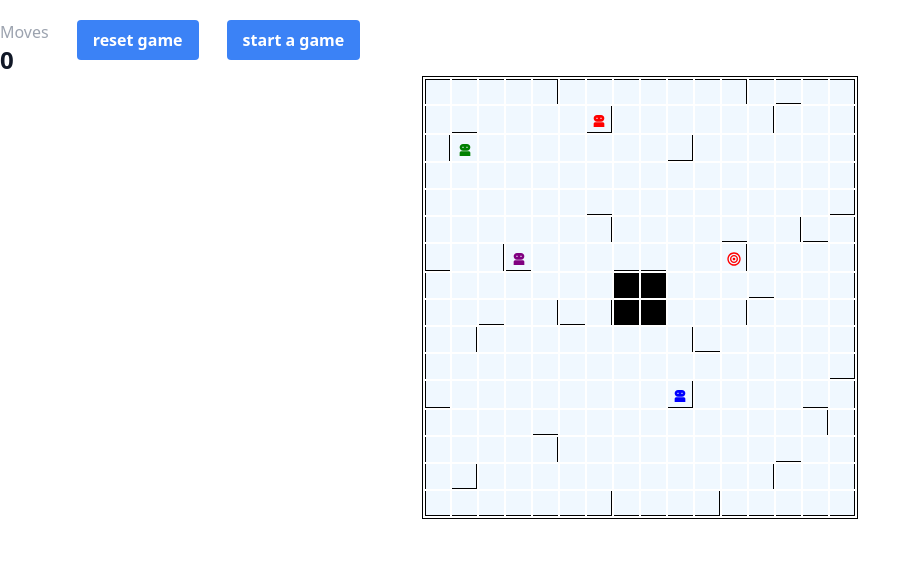
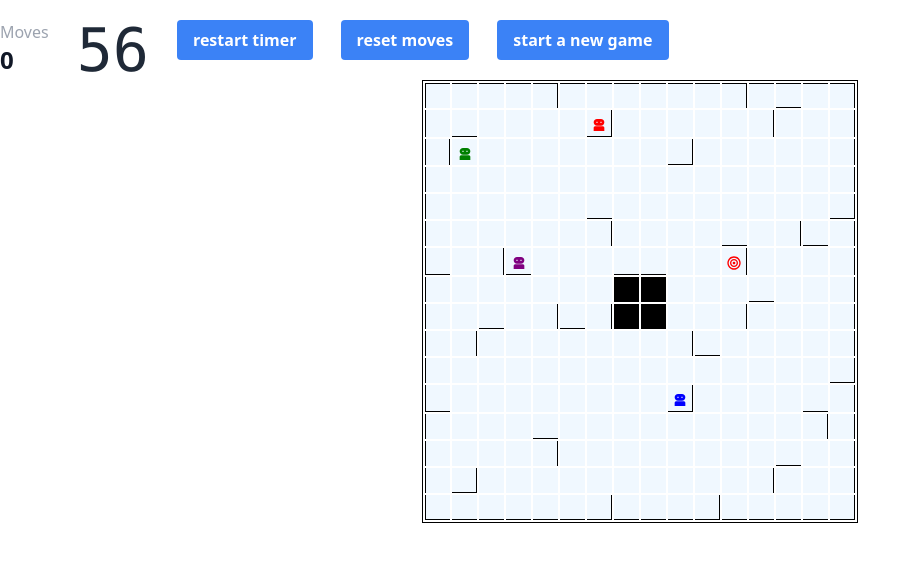
Before and after one commit to mimoo/robot_stuff, a Nuxt app: page / in a window 1280 px wide. Shown: the top 562 px of the page, without its empty margins (0-921 px from the left). Built offline with nearby package versions, Linux system fonts and the light colour scheme.

Commit message:
added timer

```diff
--- a/components/VBoard.vue
+++ b/components/VBoard.vue
@@ -1,5 +1,5 @@
 <script lang="ts" setup>
-import { onMounted, computed, ref, Ref } from "vue";
+import { onMounted, computed, ref, Ref, watch } from "vue";
 //import { Game } from "#imports";
 
 //
@@ -149,6 +149,46 @@ function moveTo(row_idx: number, col_idx: number) {
     activeMovement(activeRobot.value);
   }
 }
+
+//
+// Timer stuff
+//
+
+const DEFAULT_TIMER = 60;
+
+const timeLeft: Ref<number> = ref(DEFAULT_TIMER);
+const timerEnabled: Ref<boolean> = ref(true);
+let timerId: any = null;
+
+watch(timerEnabled, async (newValue) => {
+  console.log("timerEnabled changed to " + newValue);
+  if (newValue) {
+    timerId = setTimeout(() => {
+      timeLeft.value--;
+    }, 1000);
+  }
+});
+
+watch(
+  timeLeft,
+  async (newValue) => {
+    console.log("timeLeft changed to " + newValue);
+    if (newValue > 0 && timerEnabled.value) {
+      timerId = setTimeout(() => {
+        timeLeft.value--;
+      }, 1000);
+    }
+  },
+  { immediate: true }
+);
+
+function startTimer() {
+  if (timerId !== null) {
+    clearTimeout(timerId);
+  }
+  timeLeft.value = DEFAULT_TIMER;
+  timerEnabled.value = true;
+}
 </script>
 
 <template>
@@ -161,20 +201,40 @@ function moveTo(row_idx: number, col_idx: number) {
         <div class="text-2xl font-bold text-gray-900">{{ numMoves }}</div>
       </div>
 
+      <!-- countdown -->
+      <div>
+        <span class="countdown font-mono text-6xl">
+          <span :style="'--value: ' + timeLeft"></span>
+        </span>
+      </div>
+
+      <!-- restart timer -->
+      <div>
+        <button
+          class="bg-blue-500 hover:bg-blue-700 text-white font-bold py-2 px-4 rounded"
+          @click="startTimer"
+        >
+          restart timer
+        </button>
+      </div>
+
+      <!-- reset moves -->
       <div>
         <button
           class="bg-blue-500 hover:bg-blue-700 text-white font-bold py-2 px-4 rounded"
           @click="resetGame"
         >
-          reset game
+          reset moves
         </button>
       </div>
+
+      <!-- start a game -->
       <div>
         <button
           class="bg-blue-500 hover:bg-blue-700 text-white font-bold py-2 px-4 rounded"
           @click="startGame"
         >
-          start a game
+          start a new game
         </button>
       </div>
     </nav>
--- a/package.json
+++ b/package.json
@@ -12,6 +12,7 @@
     "@nuxt/devtools": "latest",
     "@nuxtjs/tailwindcss": "^6.8.0",
     "@types/node": "^18.16.19",
+    "daisyui": "^3.2.1",
     "nuxt": "^3.6.2"
   },
   "dependencies": {
--- /dev/null
+++ b/tailwind.config.js
@@ -0,0 +1,4 @@
+module.exports = {
+  //...
+  plugins: [require("daisyui")],
+};
```
Also changed, not shown: 1 other file (tests, documents, lock files or other folders).
